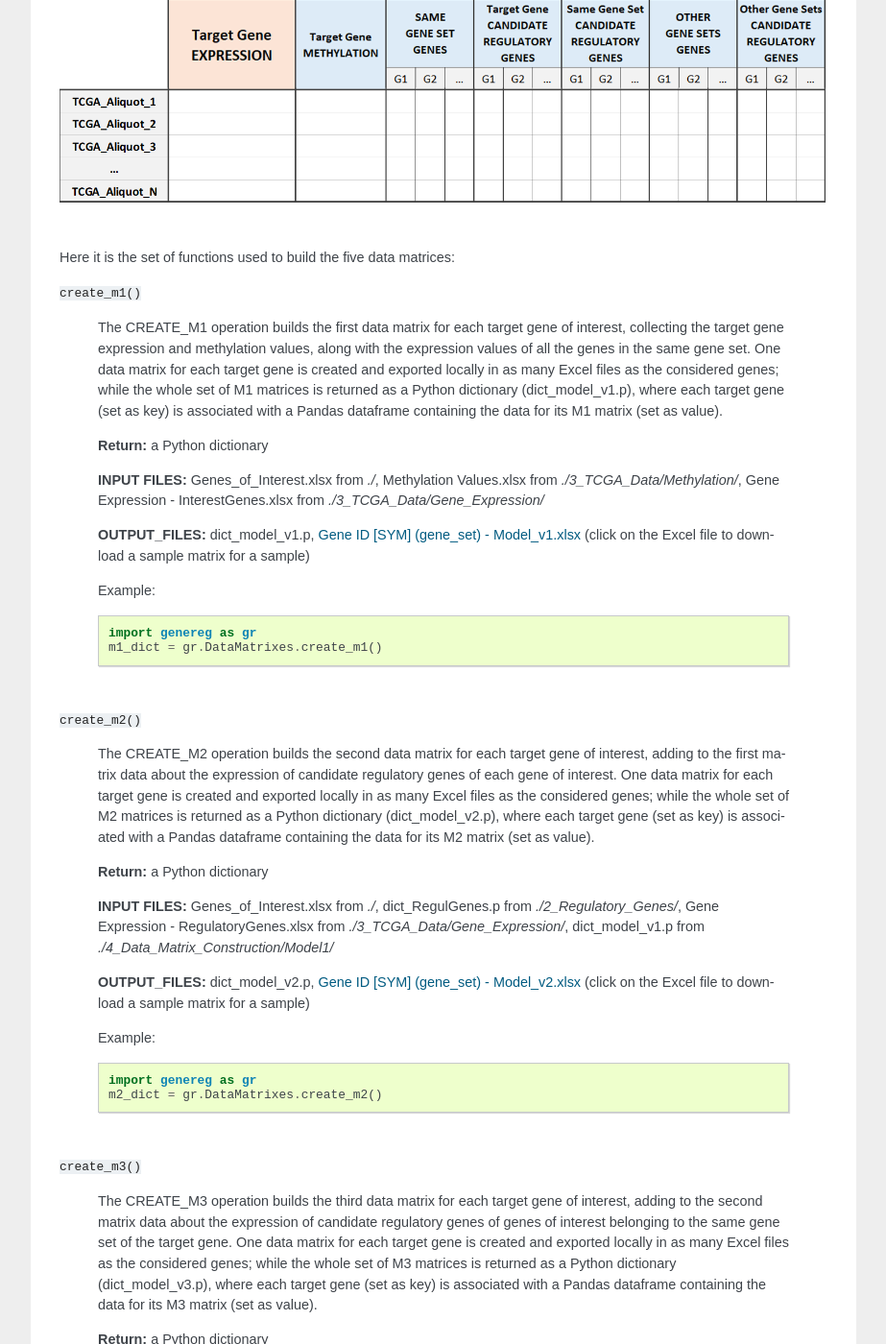
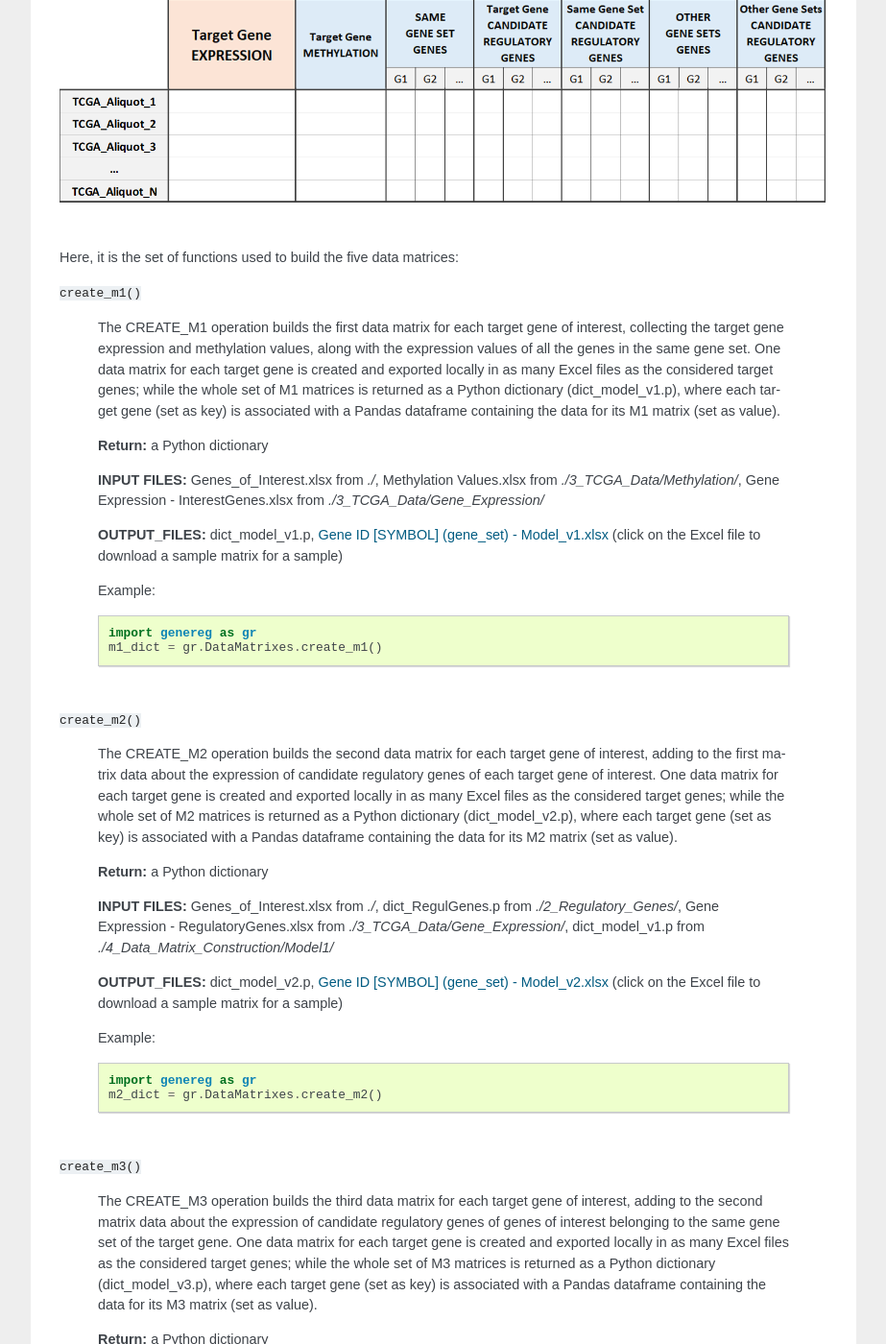
Before and after one commit to DEIB-GECO/genereg, a Sphinx documentation site: the page built from doc/source/datamatrixes.rst, in a window 1280 px wide and 1400 px high, scrolled down 687 px. Shown: the whole window at 96% size, without its empty margins (198-1121 px from the left). Built offline with Sphinx 7.4.7, drawn with Linux system fonts in a browser that asks for light colours; some of the changed text lies outside the part shown.

Commit message:
Update datamatrixes.rst

```diff
--- a/doc/source/datamatrixes.rst
+++ b/doc/source/datamatrixes.rst
@@ -10,26 +10,26 @@ An additive approach is adopted, building five different data matrices for each
 
 	* **Matrix M3** adds the expression of the candidate regulatory genes of all the genes in the target gene set to M2, avoiding repetitions;
 
-	* **Matrix M4** adds the expression of the genes belonging to the other gene sets with respect to the considered target gene to matrix M3, avoiding repetitions;
+	* **Matrix M4** adds the expression of the genes belonging to other gene sets with respect to the considered target gene to matrix M3, avoiding repetitions;
 
-	* **Matrix M5** adds the expression of the candidate regulatory genes of all the genes belonging to the other gene sets to matrix M4, avoiding repetitions.
+	* **Matrix M5** adds the expression of the candidate regulatory genes of all the genes belonging to other gene sets to matrix M4, avoiding repetitions.
 
 
 .. image:: images/matrix.png
 
 |
 
-Here it is the set of functions used to build the five data matrices:
+Here, it is the set of functions used to build the five data matrices:
 
 ``create_m1()``
 
-	The CREATE_M1 operation builds the first data matrix for each target gene of interest, collecting the target gene expression and methylation values, along with the expression values of all the genes in the same gene set. One data matrix for each target gene is created and exported locally in as many Excel files as the considered genes; while the whole set of M1 matrices is returned as a Python dictionary (dict_model_v1.p), where each target gene (set as key) is associated with a Pandas dataframe containing the data for its M1 matrix (set as value).
+	The CREATE_M1 operation builds the first data matrix for each target gene of interest, collecting the target gene expression and methylation values, along with the expression values of all the genes in the same gene set. One data matrix for each target gene is created and exported locally in as many Excel files as the considered target genes; while the whole set of M1 matrices is returned as a Python dictionary (dict_model_v1.p), where each target gene (set as key) is associated with a Pandas dataframe containing the data for its M1 matrix (set as value).
 
 	**Return:** a Python dictionary
 
 	**INPUT FILES:** Genes_of_Interest.xlsx from *./*, Methylation Values.xlsx from *./3_TCGA_Data/Methylation/*, Gene Expression - InterestGenes.xlsx from *./3_TCGA_Data/Gene_Expression/*
 
-	**OUTPUT_FILES:** dict_model_v1.p, `Gene ID [SYM] (gene_set) - Model_v1.xlsx <https://github.com/Kia23/genereg/raw/master/DATA/sample_files/Gene%20672%20%5BBRCA1%5D%20(DNA_REPAIR)%20-%20Model_v1.xlsx>`_ (click on the Excel file to download a sample matrix for a sample)
+	**OUTPUT_FILES:** dict_model_v1.p, `Gene ID [SYMBOL] (gene_set) - Model_v1.xlsx <https://github.com/Kia23/genereg/raw/master/DATA/sample_files/Gene%20672%20%5BBRCA1%5D%20(DNA_REPAIR)%20-%20Model_v1.xlsx>`_ (click on the Excel file to download a sample matrix for a sample)
 
 	Example::
 
@@ -40,13 +40,13 @@ Here it is the set of functions used to build the five data matrices:
 
 ``create_m2()``
 
-	The CREATE_M2 operation builds the second data matrix for each target gene of interest, adding to the first matrix data about the expression of candidate regulatory genes of each gene of interest. One data matrix for each target gene is created and exported locally in as many Excel files as the considered genes; while the whole set of M2 matrices is returned as a Python dictionary (dict_model_v2.p), where each target gene (set as key) is associated with a Pandas dataframe containing the data for its M2 matrix (set as value).
+	The CREATE_M2 operation builds the second data matrix for each target gene of interest, adding to the first matrix data about the expression of candidate regulatory genes of each target gene of interest. One data matrix for each target gene is created and exported locally in as many Excel files as the considered target genes; while the whole set of M2 matrices is returned as a Python dictionary (dict_model_v2.p), where each target gene (set as key) is associated with a Pandas dataframe containing the data for its M2 matrix (set as value).
 
 	**Return:** a Python dictionary
 
 	**INPUT FILES:** Genes_of_Interest.xlsx from *./*, dict_RegulGenes.p from *./2_Regulatory_Genes/*, Gene Expression - RegulatoryGenes.xlsx from *./3_TCGA_Data/Gene_Expression/*, dict_model_v1.p from *./4_Data_Matrix_Construction/Model1/*
 
-	**OUTPUT_FILES:** dict_model_v2.p, `Gene ID [SYM] (gene_set) - Model_v2.xlsx <https://github.com/Kia23/genereg/raw/master/DATA/sample_files/Gene%20672%20%5BBRCA1%5D%20(DNA_REPAIR)%20-%20Model_v2.xlsx>`_ (click on the Excel file to download a sample matrix for a sample)
+	**OUTPUT_FILES:** dict_model_v2.p, `Gene ID [SYMBOL] (gene_set) - Model_v2.xlsx <https://github.com/Kia23/genereg/raw/master/DATA/sample_files/Gene%20672%20%5BBRCA1%5D%20(DNA_REPAIR)%20-%20Model_v2.xlsx>`_ (click on the Excel file to download a sample matrix for a sample)
 
 	Example::
 
@@ -57,13 +57,13 @@ Here it is the set of functions used to build the five data matrices:
 
 ``create_m3()``
 
-	The CREATE_M3 operation builds the third data matrix for each target gene of interest, adding to the second matrix data about the expression of candidate regulatory genes of genes of interest belonging to the same gene set of the target gene. One data matrix for each target gene is created and exported locally in as many Excel files as the considered genes; while the whole set of M3 matrices is returned as a Python dictionary (dict_model_v3.p), where each target gene (set as key) is associated with a Pandas dataframe containing the data for its M3 matrix (set as value).
+	The CREATE_M3 operation builds the third data matrix for each target gene of interest, adding to the second matrix data about the expression of candidate regulatory genes of genes of interest belonging to the same gene set of the target gene. One data matrix for each target gene is created and exported locally in as many Excel files as the considered target genes; while the whole set of M3 matrices is returned as a Python dictionary (dict_model_v3.p), where each target gene (set as key) is associated with a Pandas dataframe containing the data for its M3 matrix (set as value).
 
 	**Return:** a Python dictionary
 
 	**INPUT FILES:** Genes_of_Interest.xlsx from *./*, dict_RegulGenes.p from *./2_Regulatory_Genes/*, Gene Expression - RegulatoryGenes.xlsx from *./3_TCGA_Data/Gene_Expression/*, dict_model_v2.p from *./4_Data_Matrix_Construction/Model2/*
 
-	**OUTPUT_FILES:** dict_model_v3.p, `Gene ID [SYM] (gene_set) - Model_v3.xlsx <https://github.com/Kia23/genereg/raw/master/DATA/sample_files/Gene%20672%20%5BBRCA1%5D%20(DNA_REPAIR)%20-%20Model_v3.xlsx>`_ (click on the Excel file to download a sample matrix for a sample)
+	**OUTPUT_FILES:** dict_model_v3.p, `Gene ID [SYMBOL] (gene_set) - Model_v3.xlsx <https://github.com/Kia23/genereg/raw/master/DATA/sample_files/Gene%20672%20%5BBRCA1%5D%20(DNA_REPAIR)%20-%20Model_v3.xlsx>`_ (click on the Excel file to download a sample matrix for a sample)
 
 	Example::
 
@@ -74,13 +74,13 @@ Here it is the set of functions used to build the five data matrices:
 
 ``create_m4()``
 
-	The CREATE_M4 operation builds the fourth data matrix for each target gene of interest, adding to the third matrix data about the expression of genes of interest belonging to the other gene sets with respect to the target gene. One data matrix for each target gene is created and exported locally in as many Excel files as the considered genes; while the whole set of M4 matrices is returned as a Python dictionary (dict_model_v4.p), where each target gene (set as key) is associated with a Pandas dataframe containing the data for its M4 matrix (set as value).
+	The CREATE_M4 operation builds the fourth data matrix for each target gene of interest, adding to the third matrix data about the expression of genes of interest belonging to other gene sets with respect to the target gene. One data matrix for each target gene is created and exported locally in as many Excel files as the considered target genes; while the whole set of M4 matrices is returned as a Python dictionary (dict_model_v4.p), where each target gene (set as key) is associated with a Pandas dataframe containing the data for its M4 matrix (set as value).
 
 	**Return:** a Python dictionary
 
 	**INPUT FILES:** Genes_of_Interest.xlsx from *./*, Gene Expression - InterestGenes.xlsx from *./3_TCGA_Data/Gene_Expression/*, dict_model_v3.p from *./4_Data_Matrix_Construction/Model3/*
 
-	**OUTPUT_FILES:** dict_model_v4.p, `Gene ID [SYM] (gene_set) - Model_v4.xlsx <https://github.com/Kia23/genereg/raw/master/DATA/sample_files/Gene%20672%20%5BBRCA1%5D%20(DNA_REPAIR)%20-%20Model_v4.xlsx>`_ (click on the Excel file to download a sample matrix for a sample)
+	**OUTPUT_FILES:** dict_model_v4.p, `Gene ID [SYMBOL] (gene_set) - Model_v4.xlsx <https://github.com/Kia23/genereg/raw/master/DATA/sample_files/Gene%20672%20%5BBRCA1%5D%20(DNA_REPAIR)%20-%20Model_v4.xlsx>`_ (click on the Excel file to download a sample matrix for a sample)
 
 	Example::
 
@@ -91,13 +91,13 @@ Here it is the set of functions used to build the five data matrices:
 
 ``create_m5()``
 
-	The CREATE_M5 operation builds the fifth data matrix for each target gene of interest, adding to the fourth matrix data about the expression of candidate regulatory genes of genes of interest belonging to the other gene sets with respect to the target gene. One data matrix for each target gene is created and exported locally in as many Excel files as the considered genes; while the whole set of M5 matrices is returned as a Python dictionary (dict_model_v5.p), where each target gene (set as key) is associated with a Pandas dataframe containing the data for its M5 matrix (set as value).
+	The CREATE_M5 operation builds the fifth data matrix for each target gene of interest, adding to the fourth matrix data about the expression of candidate regulatory genes of genes of interest belonging to other gene sets with respect to the target gene. One data matrix for each target gene is created and exported locally in as many Excel files as the considered target genes; while the whole set of M5 matrices is returned as a Python dictionary (dict_model_v5.p), where each target gene (set as key) is associated with a Pandas dataframe containing the data for its M5 matrix (set as value).
 
 	**Return:** a Python dictionary
 
 	**INPUT FILES:** Genes_of_Interest.xlsx from *./*, dict_RegulGenes.p from *./2_Regulatory_Genes/*, Gene Expression - RegulatoryGenes.xlsx from *./3_TCGA_Data/Gene_Expression/*, dict_model_v4.p from *./4_Data_Matrix_Construction/Model4/*
 
-	**OUTPUT_FILES:** dict_model_v5.p, `Gene ID [SYM] (gene_set) - Model_v5.xlsx <https://github.com/Kia23/genereg/raw/master/DATA/sample_files/Gene%20672%20%5BBRCA1%5D%20(DNA_REPAIR)%20-%20Model_v5.xlsx>`_ (click on the Excel file to download a sample matrix for a sample)
+	**OUTPUT_FILES:** dict_model_v5.p, `Gene ID [SYMBOL] (gene_set) - Model_v5.xlsx <https://github.com/Kia23/genereg/raw/master/DATA/sample_files/Gene%20672%20%5BBRCA1%5D%20(DNA_REPAIR)%20-%20Model_v5.xlsx>`_ (click on the Excel file to download a sample matrix for a sample)
 
 	Example::
 
```
Also changed, not shown: other parts of doc/source/datamatrixes.rst (+1 -1 lines).
